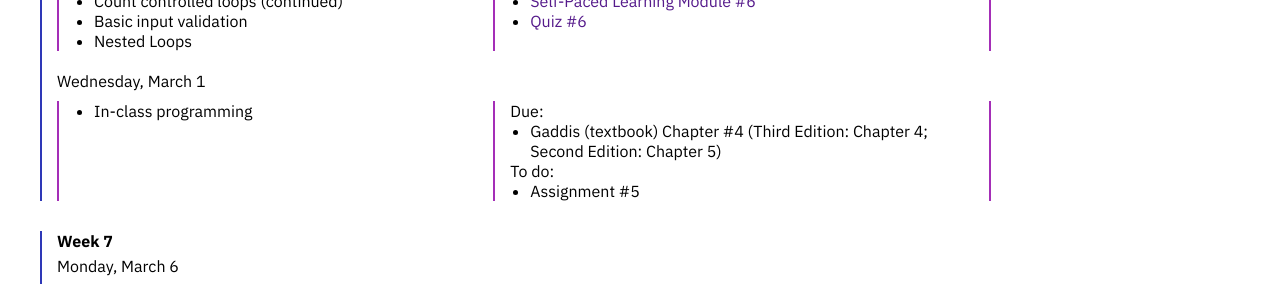
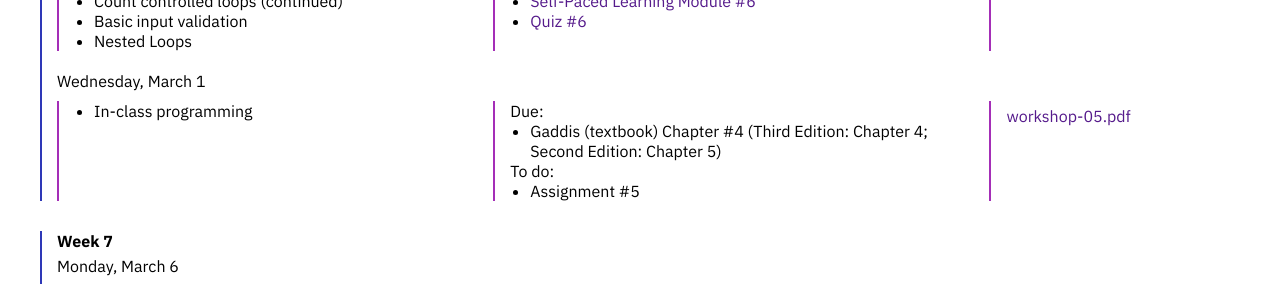
Before and after one commit to emilydidthis/CSCI-UA.0002-Spring23, a Jekyll site: the page built from schedule-MW.markdown, in a window 1280 px wide and 900 px high, scrolled down 2225 px. Shown: the part 154-438 px from the top of the window. Built offline with Jekyll 4.4.1, drawn with Linux system fonts in a browser that asks for light colours.

Commit message:
workshop 5 for m/w

```diff
--- a/schedule-MW.markdown
+++ b/schedule-MW.markdown
@@ -364,6 +364,8 @@ To do:
 <div class="week-column materials" markdown="1">
 
 ### Materials
+<a href="{{ site.url }}{{ site.baseurl }}/assets/slides/workshop-05.pdf">workshop-05.pdf</a>
+
 </div>
 </div>
 
```
Also changed, not shown: 2 other files.
